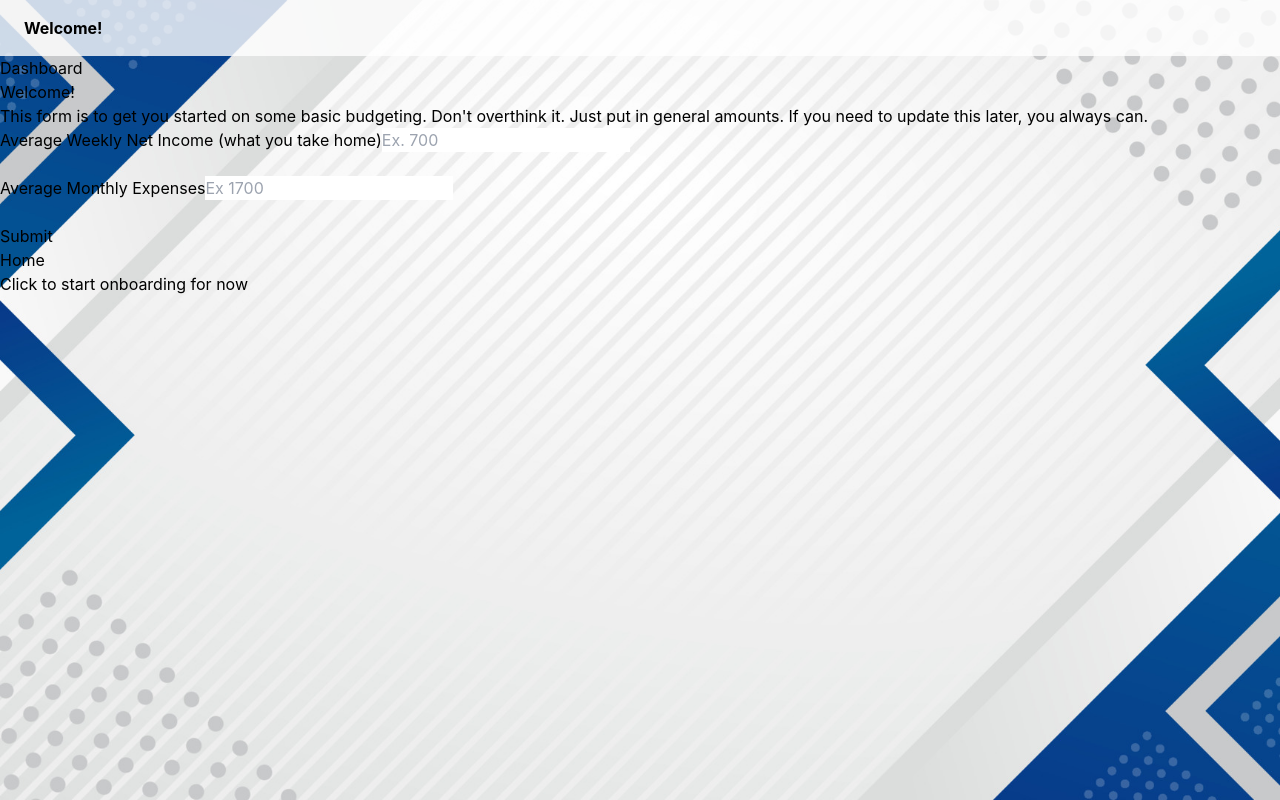
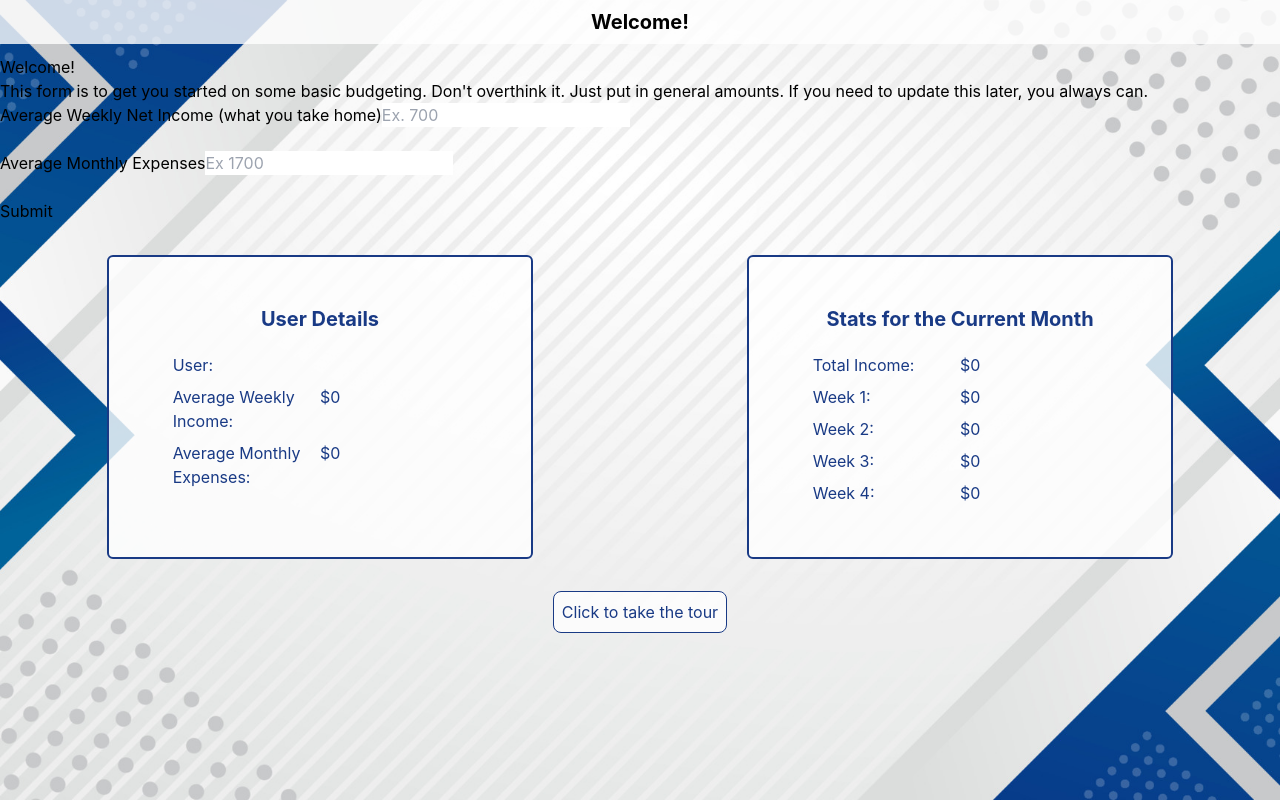
Before and after one commit to rlgallegos/freelance-wallet, a React (Create React App) app in the folder client/: page /dashboard in a window 1280 px wide. Built offline with nearby package versions, Linux system fonts and the light colour scheme; no server answers.

Commit message:
Early Deploy

```diff
--- a/client/src/components/App.tsx
+++ b/client/src/components/App.tsx
@@ -10,17 +10,17 @@ import Dashboard from './Dashboard';
 function App() {
   return (
     <div className="bg-cover bg-top bg-no-repeat h-screen w-screen fixed bg-mobile sm:bg-desktop" >
-      <header>
-      </header>
-      <main>
+      <main className='h-full w-full'>
         <UserProvider>
             <Navbar />
+            <div className='h-3/4 flex flex-col justify-center'>
             <Routes>
                 <Route path="/" element={<Navigate to="/dashboard" replace />} />
                 <Route path='/welcome' element={<Welcome />}/>
                 <Route path='/dashboard/*' element={<Dashboard />}/>
                 <Route path='*' element={<NotFound />}/>
             </Routes>
+            </div>
         </UserProvider>
       </main>
     </div>
--- a/client/src/components/Dashboard.tsx
+++ b/client/src/components/Dashboard.tsx
@@ -14,7 +14,6 @@ const Dashboard: React.FC = () => {
     const [startTour, setStartTour] = useState<boolean>(false)
     const navigate = useNavigate()
     const { user, updateUser } = useUserContext();
-    // const [initialization, setInitialization] = useState<boolean>(false)
 
     useEffect(() => {
         fetch('/dashboard')
@@ -33,8 +32,7 @@ const Dashboard: React.FC = () => {
     }
 
   return (
-    <>
-    <div>Dashboard</div>
+    <div>
         {startTour && <Onboarding />}
         {!user.initialized && <InitialForm userID={user.id} />}
         <Routes>
@@ -42,8 +40,10 @@ const Dashboard: React.FC = () => {
             <Route path="/setup" element={<Setup />}/>
             <Route path="/profile" element={<Profile />}/>
         </Routes>
-    <button id='onboard-button' onClick={handleOnboarding}>Click to start onboarding for now</button>
-    </>
+        <div className='flex mx-auto'>
+            <button id='onboard-button' onClick={handleOnboarding} className='mx-auto p-2 text-center text-primary border border-primary bg-white bg-opacity-80 hover:bg-secondary rounded-lg'>Click to take the tour</button>
+        </div>
+    </div>
   )
 }
 export default Dashboard
--- a/client/src/components/Home.tsx
+++ b/client/src/components/Home.tsx
@@ -1,9 +1,42 @@
-
+import { useUserContext } from './UserContext';
 
 const Home: React.FC = () => {
+    const tailwindCSSCell: string = 'text-primary text-md my-1'
+
+    const { user } = useUserContext()
+
+    const totalIncome: number = user.income.week1 + user.income.week2 + user.income.week3 + user.income.week4
+
     return (
-        <div>
-            Home
+        <div className="text-center w-full my-4 ">
+            <div className='flex flex-col sm:flex-row mx-auto'>
+                <div className='flex flex-col w-4/5 sm:w-1/3 mx-auto bg-white bg-opacity-80 p-12 m-4 border-2 border-primary rounded-md'>
+                    <h2 className='text-xl font-bold text-primary mb-4'>User Details</h2>
+                    <div className='grid grid-cols-2 sm:grid-cols-2 text-left px-4'>
+                        <h3 className={tailwindCSSCell}>User:</h3>
+                        <p className={tailwindCSSCell}>{user.username}</p>
+                        <h3 className={tailwindCSSCell}>Average Weekly Income:</h3>
+                        <p className={tailwindCSSCell}>${user.average_weekly_income}</p>
+                        <h3 className={tailwindCSSCell}>Average Monthly Expenses:</h3>
+                        <p className={tailwindCSSCell}>${user.average_monthly_expenses}</p>
+                    </div>
+                </div>
+                <div className='flex flex-col w-4/5 sm:w-1/3 mx-auto bg-white bg-opacity-80 p-12 m-4 border-2 border-primary rounded-md'>
+                    <h2 className='text-xl font-bold text-primary mb-4'>Stats for the Current Month</h2>
+                    <div className='grid grid-cols-2 sm:grid-cols-2 text-left px-4'>
+                    <h3 className={tailwindCSSCell}>Total Income:</h3>
+                        <p className={tailwindCSSCell}>${totalIncome}</p>
+                        <h3 className={tailwindCSSCell}>Week 1:</h3>
+                        <p className={tailwindCSSCell}>${user.income.week1}</p>
+                        <h3 className={tailwindCSSCell}>Week 2:</h3>
+                        <p className={tailwindCSSCell}>${user.income.week2}</p>
+                        <h3 className={tailwindCSSCell}>Week 3:</h3>
+                        <p className={tailwindCSSCell}>${user.income.week3}</p>
+                        <h3 className={tailwindCSSCell}>Week 4:</h3>
+                        <p className={tailwindCSSCell}>${user.income.week4}</p>
+                    </div>
+                </div>
+            </div>
         </div>
     )
 }
--- a/client/src/components/LoginForm.tsx
+++ b/client/src/components/LoginForm.tsx
@@ -43,11 +43,11 @@ const LoginForm: React.FC = () => {
   return (
     <div>
         <form onSubmit={formik.handleSubmit}>
-            <input name='username' value={formik.values.username} onChange={formik.handleChange} type='text' placeholder='Enter username' />
+            <input name='username' value={formik.values.username} onChange={formik.handleChange} type='text' placeholder='Enter username' className='border-2 border-secondary my-2 px-1' />
                 <p style={{color: "red"}}>{formik.errors.username}</p>
-                <input name='password' value={formik.values.password} onChange={formik.handleChange} type='password' placeholder='Enter password' />
+                <input name='password' value={formik.values.password} onChange={formik.handleChange} type='password' placeholder='Enter password' className='border-2 border-secondary my-2 px-1' />
                 <p style={{color: "red"}}>{formik.errors.password}</p>
-            <input type="submit" value="Login" />
+            <input className='clickable mx-auto py-1 px-3 text-center text-primary border border-primary hover:bg-secondary bg-opacity-80 rounded-lg my-1' type="submit" value="Login" />
             {errorMessage && <p style={{color: "red"}} >{errorMessage}</p>}
         </form>
     </div>
--- a/client/src/components/Navbar.tsx
+++ b/client/src/components/Navbar.tsx
@@ -3,7 +3,7 @@ import { useUserContext } from "./UserContext"
 import { Link, useNavigate } from "react-router-dom";
 
 const Navbar: React.FC = () => {
-    const tailwindCSSLink = "text-primary_dark sm:mx-20"
+    const tailwindCSSLink = "text-primary sm:mx-20"
 
     const { user } = useUserContext();
     const navigate = useNavigate()
@@ -17,20 +17,30 @@ const Navbar: React.FC = () => {
             navigate('/welcome')
         })
     }
-    console.log(user.id)
-    console.log(isLoggedIn)
 
     return(
-    <div id="navbar" className="flex flex-col sm:flex-row justify-between py-4 px-6 bg-white bg-opacity-80 font-bold">
+    <div id="navbar" className="flex flex-col sm:flex-row justify-between px-6 bg-white bg-opacity-80 font-bold text-xl items-center">
         {user.id && isLoggedIn ? <>
-            <h3 className="text-primary_dark">Hello {user.username}!</h3>
+            <h3 className="text-primary">Hello {user.username}!</h3>
             <div className="flex flex-col sm:flex-row">
-                <Link to='/dashboard/' className={tailwindCSSLink}>Home</Link>
-                <Link to='/dashboard/profile' className={tailwindCSSLink} >Profile</Link>
-                <Link to='/dashboard/setup' className={tailwindCSSLink} >Setup</Link>
+                <Link to='/dashboard/' className={tailwindCSSLink}>
+                    <div className="hover:bg-primary hover:text-white rounded-sm py-2">
+                        <h3 className="px-8">Home</h3>
+                    </div>
+                </Link>
+                <Link to='/dashboard/profile' className={tailwindCSSLink} >
+                    <div className="hover:bg-primary hover:text-white rounded-sm py-2">
+                        <h3 className="px-8">Profile</h3>
+                    </div>
+                </Link>
+                <Link to='/dashboard/setup' className={tailwindCSSLink} >
+                <div className="hover:bg-primary hover:text-white rounded-sm py-2">
+                        <h3 className="px-8">Setup</h3>
+                    </div>
+                </Link>
             </div>
-            <button onClick={handleLogout}>Logout</button>
-        </> : <h4>Welcome!</h4>}
+            <button onClick={handleLogout} className="hover:bg-primary hover:text-white rounded-sm py-2 px-6 text-primary">Logout</button>
+        </> : <h4 className="mx-auto py-2">Welcome!</h4>}
     </div>
     )
 }
--- a/client/src/components/Profile.tsx
+++ b/client/src/components/Profile.tsx
@@ -2,6 +2,9 @@ import { useEffect, useState } from 'react';
 import { useUserContext } from './UserContext';
 
 const Profile: React.FC = () => {
+    const tailwindCSSCell: string = 'text-primary text-left text-md my-4 py-1 border-y border-primary w-1/5'
+    const tailwindCSSHead: string = 'text-primary text-left text-md my-4 py-1 font-bold text-lg w-1/5'
+
     const [positiveBalance, setPositiveBalance] = useState<number>(0)
 
     const { user } = useUserContext()
@@ -9,55 +12,53 @@ const Profile: React.FC = () => {
 
     //Calculate Positive balance
     useEffect(() => {
-        let incomeArray = [user.income.week1, user.income.week2, user.income.week3, user.income.week4]
-        console.log(incomeArray)
+        let incomeArray: number[] = [user.income.week1, user.income.week2, user.income.week3, user.income.week4]
         setPositiveBalance( (average_monthly_expenses - (incomeArray.reduce((accumulator, currentValue) => accumulator + currentValue, 0))) *-1 )
     }, [user])
 
 
     const setNumber = (num: number): number => {
-        if (num < 0){
-            return 0
-        } else {
-            return num
-        }
+        return num < 0 ? 0 : num
     }
 
-    console.log(positiveBalance)
-
     return (
-        <div>
-            <h3>Average Weekly Income: ${average_weekly_income}</h3>
-            <h3>Average Monthly Expenses: ${average_monthly_expenses}</h3>
-            {positiveBalance && <h3>Currently over exenses by: ${positiveBalance}</h3>}
-            <table>
+        <div className='bg-white bg-opacity-80 w-4/5 sm:w-2/3 mx-auto h-full mb-4 border-2 border-primary rounded-md'>
+            <div className='flex flex-col items-center p-4 my-6'>
+                <h2 className='text-xl font-bold text-primary my-4'>General Information</h2>
+                <div className='mx-auto'>
+                    <h3 className='text-left text-primary text-lg'>Average Weekly Income: ${average_weekly_income}</h3>
+                    <h3 className='text-left text-primary text-lg '>Average Monthly Expenses: ${average_monthly_expenses}</h3>
+                    {positiveBalance && <h3 className={`text-left text-primary text-lg ${positiveBalance && 'text-green-500 font-bold'}`}>Currently beyond exenses by: ${positiveBalance}</h3>}
+                </div>
+            </div>
+            <table className='mx-auto w-4/5'>
                 <thead>
                     <tr>
                     <th></th>
-                    <th>Income for the Week</th>
-                    <th>Current Monthly Balance</th>
+                    <th className={tailwindCSSHead}>Income for the Week</th>
+                    <th className={tailwindCSSHead}>Current Monthly Balance</th>
                     </tr>
                 </thead>
                 <tbody>
                     <tr>
-                    <td>Week 1:</td>
-                    <td>${user.income.week1}</td>
-                    <td>${setNumber(average_monthly_expenses - user.income.week1)}</td>
+                        <td className={tailwindCSSCell}>Week 1:</td>
+                        <td className={tailwindCSSCell}>${user.income.week1}</td>
+                        <td className={tailwindCSSCell}>${setNumber(average_monthly_expenses - user.income.week1)}</td>
                     </tr>
                     <tr>
-                    <td>Week 2:</td>
-                    <td>${user.income.week2}</td>
-                    <td>${setNumber(average_monthly_expenses - user.income.week1 - user.income.week2)}</td>
+                        <td className={tailwindCSSCell}>Week 2:</td>
+                        <td className={tailwindCSSCell}>${user.income.week2}</td>
+                        <td className={tailwindCSSCell}>${setNumber(average_monthly_expenses - user.income.week1 - user.income.week2)}</td>
                     </tr>
                     <tr>
-                    <td>Week 3:</td>
-                    <td>${user.income.week3}</td>
-                    <td>${setNumber(average_monthly_expenses - user.income.week1 - user.income.week2 - user.income.week3)}</td>
+                        <td className={tailwindCSSCell}>Week 3:</td>
+                        <td className={tailwindCSSCell}>${user.income.week3}</td>
+                        <td className={tailwindCSSCell}>${setNumber(average_monthly_expenses - user.income.week1 - user.income.week2 - user.income.week3)}</td>
                     </tr>
                     <tr>
-                    <td>Week 4:</td>
-                    <td>${user.income.week4}</td>
-                    <td>${setNumber(average_monthly_expenses - user.income.week1 - user.income.week2 - user.income.week3 - user.income.week4)}</td>
+                        <td className={tailwindCSSCell}>Week 4:</td>
+                        <td className={tailwindCSSCell}>${user.income.week4}</td>
+                        <td className={tailwindCSSCell}>${setNumber(average_monthly_expenses - user.income.week1 - user.income.week2 - user.income.week3 - user.income.week4)}</td>
                     </tr>
                 </tbody>
             </table>
--- a/client/src/components/Setup.tsx
+++ b/client/src/components/Setup.tsx
@@ -9,10 +9,9 @@ const Setup: React.FC = () => {
     }
 
     return (
-        <div>
-            <h1>Setup Page</h1>
+        <div className='bg-white bg-opacity-80 w-4/5 sm:w-2/3 mx-auto h-full mb-4 text-center flex flex-col justify-center border-2 border-primary rounded-md'>
             {addIncome && <AddIncome />}
-            {!addIncome && <button onClick={handleClick}>Add Income</button>}
+            {!addIncome && <button className='mx-auto p-2 text-center text-primary border border-primary hover:bg-secondary bg-opacity-80 rounded-lg my-4' onClick={handleClick}>Add Income</button>}
         </div>
     )
 }
--- a/client/tailwind.config.js
+++ b/client/tailwind.config.js
@@ -8,10 +8,8 @@ module.exports = {
             'mobile': "url('/public/backgrounds/freelance-background-mobile.jpg')"
           },
         colors: {
-            primary_dark: '#121212',
-            primary_slate: '#404040',
-            secondary_green: '#00FF00',
-            secondary_pink: '#FF00FF'
+            primary: '#193A85',
+            secondary: '#C8C9CB',
         }
     },
   },
```
Also changed, not shown: client/src/components/AddIncome.tsx (+6 -4 lines), client/src/components/SignupForm.tsx (+4 -10 lines), client/src/components/Welcome.tsx (+6 -4 lines). Lines whose indentation alone changed are shown as unchanged.
